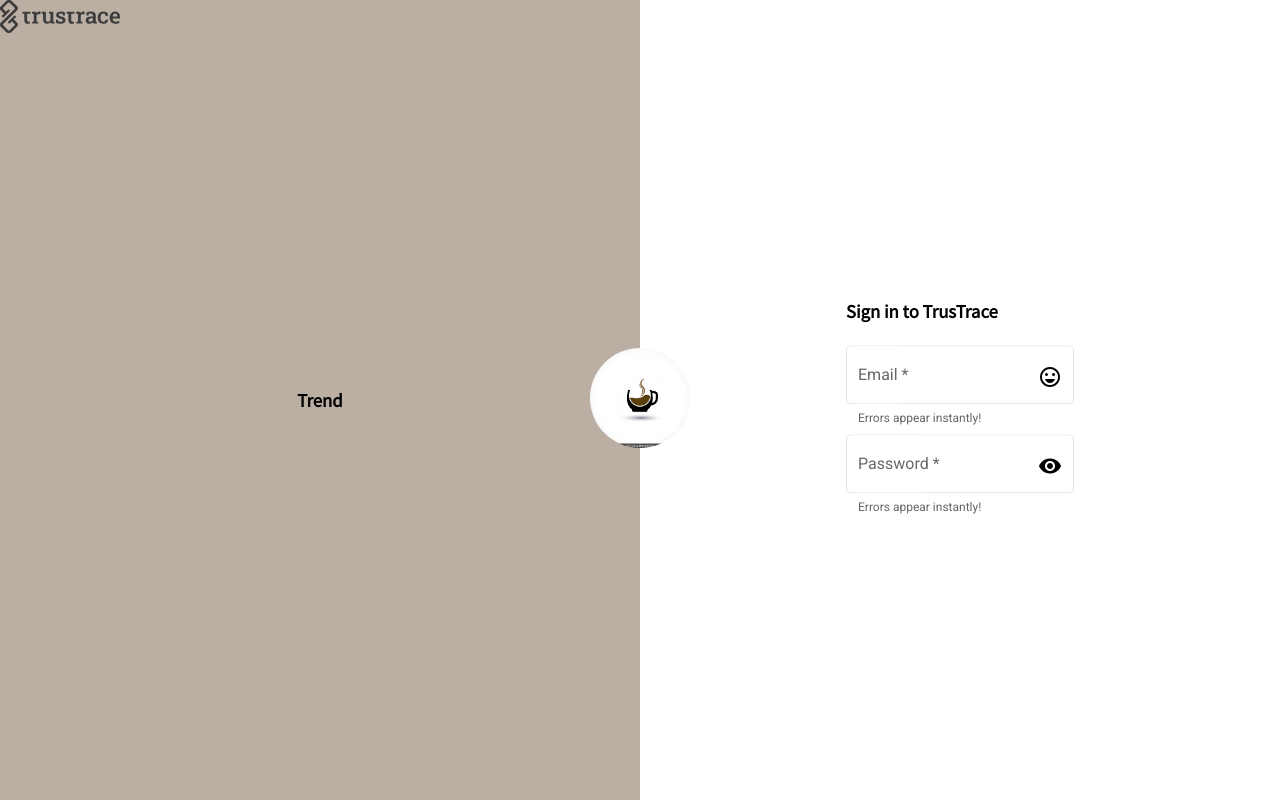
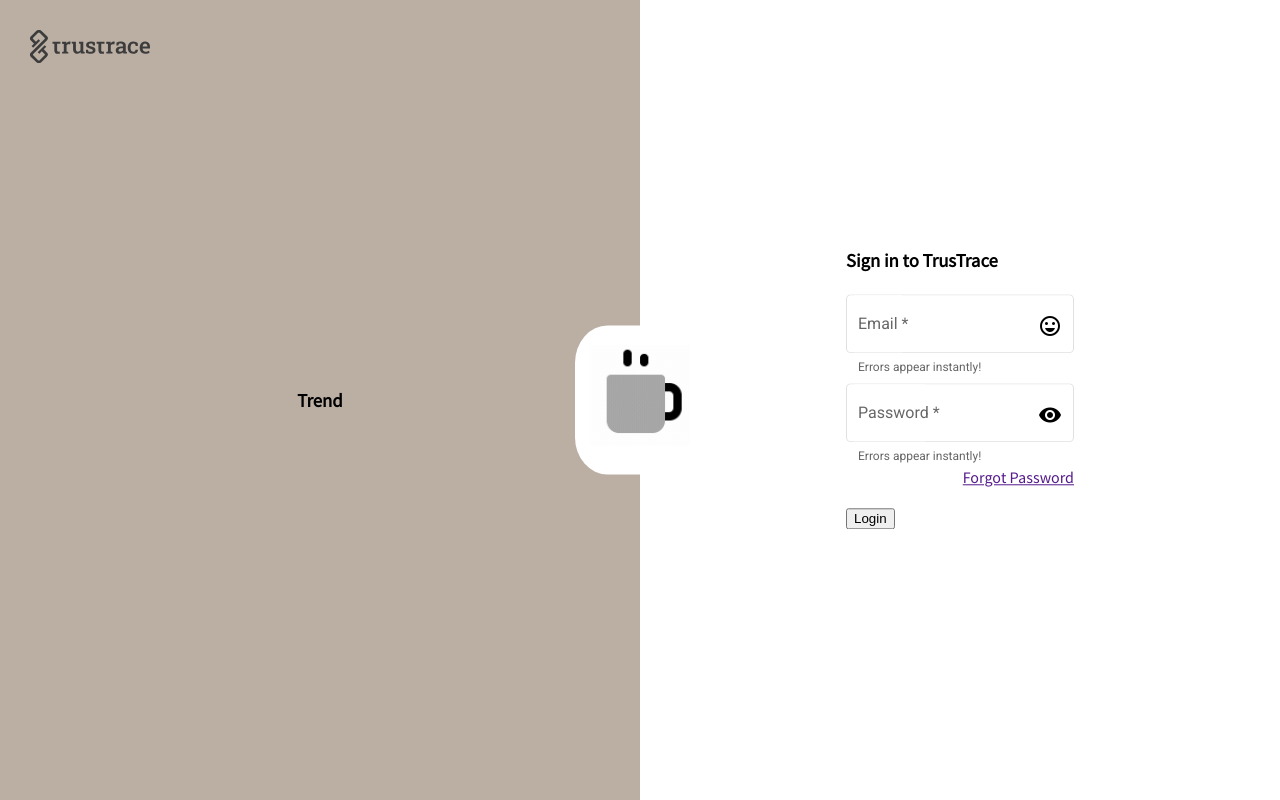
Before and after one commit to Vasanthvicky/my-app, an Angular app in the folder my-app/: page / in a window 1280 px wide. Built offline with nearby package versions, Linux system fonts and the light colour scheme.

Commit message:
gif file and login form UI alignment is fixed

```diff
--- a/my-app/src/app/login/login.component.html
+++ b/my-app/src/app/login/login.component.html
@@ -50,12 +50,19 @@
                                     </mat-error>
                                   </mat-form-field>
                             </div>
+                            <div class="forgot-password-block">
+                                <a href="" class="forgot-password">Forgot Password</a>
+                            </div>
+                        </div>
+                        <div class="login-button-block">
+                            <button class="btn btn-primary">Login</button>
                         </div>
                     </div>
                 </div>
                 <div class="mid-coffee-img-section">
                     <div class="img-block">
-                        <img src="../../assets/coffee-bg/coffee-logo_1025-306.jpg" alt="">
+                        <!-- <img src="../../assets/coffee-bg/coffee-logo_1025-306.jpg" alt=""> -->
+                        <img src="../../assets/coffee/gif/coffee-cup-animated.gif" alt="">
                     </div>
                 </div>
             </div>
--- a/my-app/src/app/login/login.component.scss
+++ b/my-app/src/app/login/login.component.scss
@@ -3,6 +3,7 @@
 
 .brand-logo {
     width: 120px;
+    padding: 30px;
 }
 .full-screen-section {
     height: 100vh;
@@ -28,9 +29,11 @@
         transform: translate(-50%, -50%);
         top: 50%;
         left: 50%;
+        background: #fff;
+        padding: 20px 15px 25px;
+        border-radius: 25%;
         img {
             width: 100px;
-            border-radius: 50%;
         }
     }
 }
@@ -41,3 +44,14 @@
     top: 50%;
     left: 50%;
 }
+
+.forgot-password-block {
+    float: right;
+    display: block;
+}
+
+.login-button-block {
+    display: block;
+    float: inherit;
+    padding: 40px 0;;
+}
```
Also changed, not shown: my-app/src/assets/coffee/gif/coffee-cup-animated.gif (added), my-app/src/assets/coffee/gif/cup-normal.gif (added).
